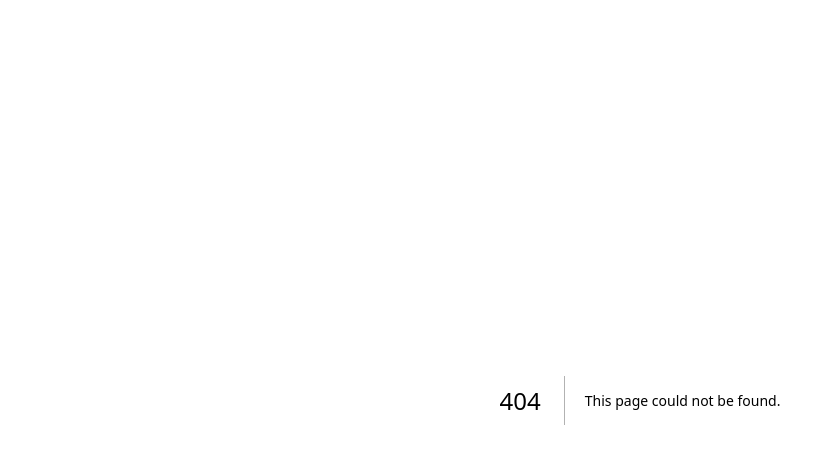
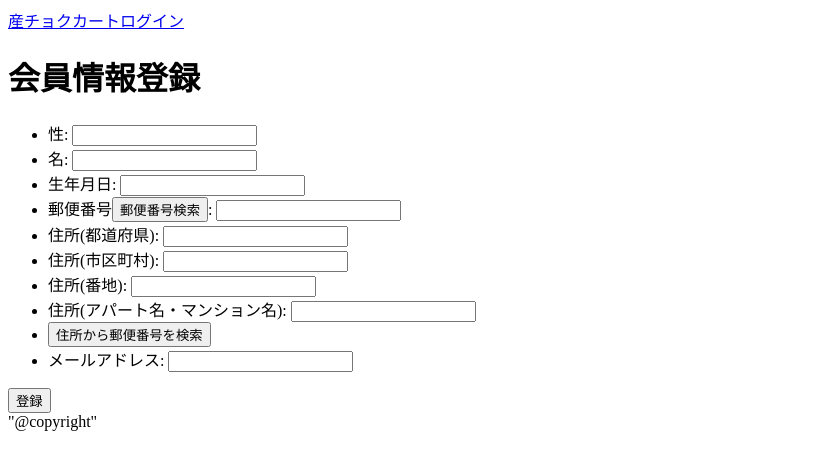
Before and after one commit to toya-manabu-TestFolder/Project.Earth, a Next.js app: page /create in a window 1280 px wide. Before the commit this address had no page. Shown: the top 470 px of the page, without its empty margins (0-835 px from the left). Built offline with nearby package versions, Linux system fonts and the light colour scheme.

Commit message:
ユーザー登録ページを作成

```diff
--- /dev/null
+++ b/src/pages/create.tsx
@@ -0,0 +1,71 @@
+import Footer from "@/components/footer";
+import Header from "@/components/header";
+import Head from "next/head";
+
+export default function Create() {
+  return (
+    <div>
+      <Head>
+        <title>ユーザー登録画面</title>
+      </Head>
+      <div>
+        <header>
+          <Header />
+        </header>
+        <h1>会員情報登録</h1>
+        <ul>
+          <li>
+            <label htmlFor="gender">性:&nbsp;</label>
+            <input type="text" id="gender"></input>
+          </li>
+          <li>
+            <label htmlFor="name">名:&nbsp;</label>
+            <input type="text" id="name"></input>
+          </li>
+          <li>
+            <label htmlFor="birthday">生年月日:&nbsp;</label>
+            <input type="text" id="birthday"></input>
+          </li>
+          <li>
+            <label htmlFor="postCode">
+              郵便番号
+              {/* 検索機能をつける */}
+              <button type="submit">郵便番号検索</button>
+              :&nbsp;
+            </label>
+            <input type="text" id="postCode"></input>
+          </li>
+          <li>
+            <label htmlFor="pref">住所(都道府県):&nbsp;</label>
+            <input type="text" id="pref"></input>
+          </li>
+          <li>
+            <label htmlFor="city">住所(市区町村):&nbsp;</label>
+            <input type="text" id="city"></input>
+          </li>
+          <li>
+            <label htmlFor="address">住所(番地):&nbsp;</label>
+            <input type="text" id="address"></input>
+          </li>
+          <li>
+            <label htmlFor="apartment">
+              住所(アパート名・マンション名):&nbsp;
+            </label>
+            <input type="text" id="apartment"></input>
+          </li>
+          <li>
+            <button type="submit">住所から郵便番号を検索</button>
+          </li>
+          <li>
+            <label htmlFor="mail">メールアドレス:&nbsp;</label>
+            <input type="text" id="mail"></input>
+          </li>
+        </ul>
+        <button type="submit">登録</button>
+      </div>
+      <footer>
+        <Footer />
+      </footer>
+    </div>
+  );
+}
```
